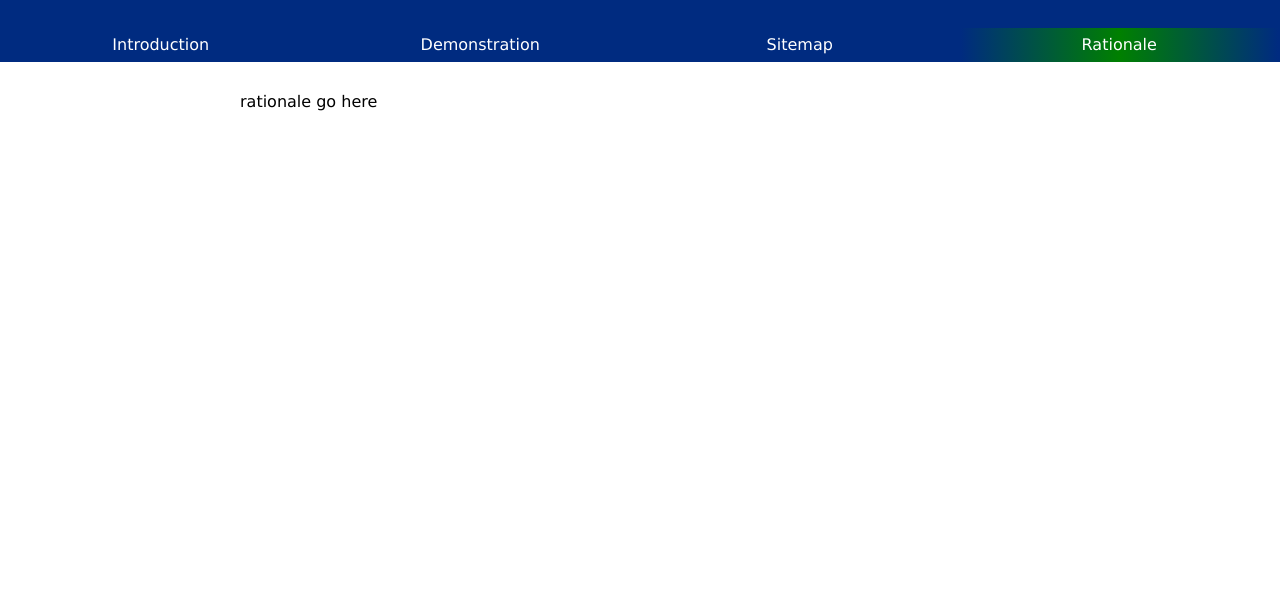
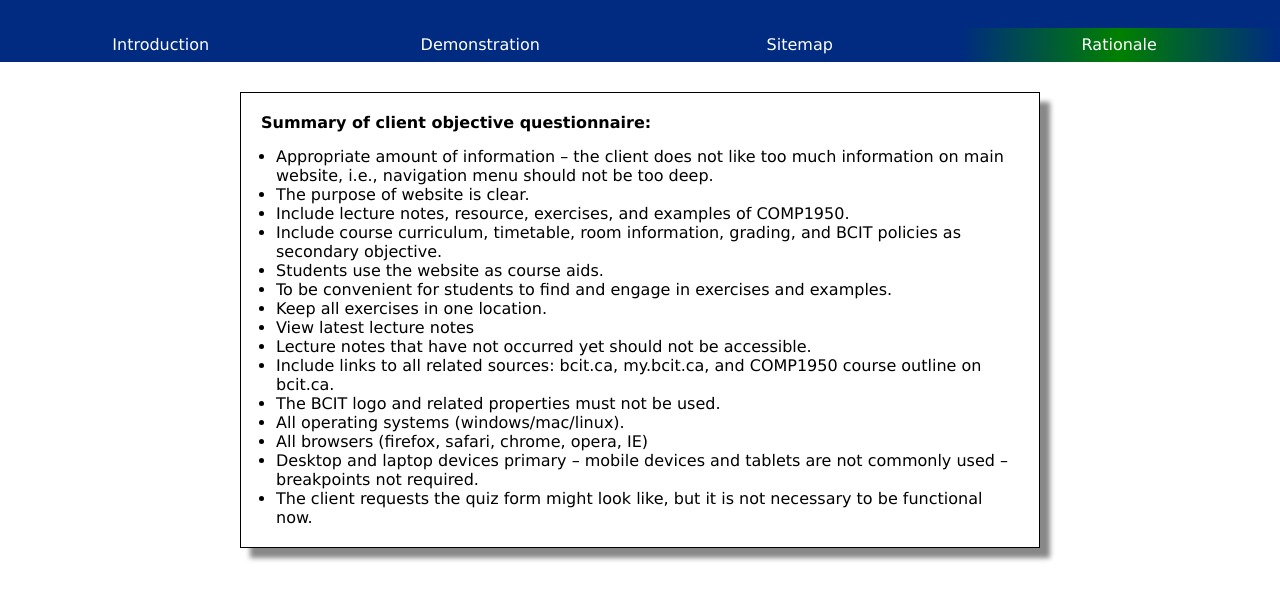
Before and after one commit to mdumycz/comp1950_final, a plain HTML site: page final_project/rationale.html in a window 1280 px wide. Shown: the part 68-668 px from the top of the page. Drawn offline with Linux system fonts and the light colour scheme.

Commit message:
small rationale update

```diff
--- a/final_project/css/styles.css
+++ b/final_project/css/styles.css
@@ -92,12 +92,19 @@ h3 {
 	margin-bottom: 15px;
 }
 
+h4 {
+	margin-bottom: 15px;
+}
+
 article {
 	box-sizing: border-box;
 	padding: 20px;
 	border: 1px solid black;
 	box-shadow: 10px 10px 5px #888888;
+}
 
+article ul {
+	padding-left: 15px;
 }
 
 /*
--- a/final_project/rationale.html
+++ b/final_project/rationale.html
@@ -29,7 +29,29 @@
 		</nav>
 	</div>
 
-	<div id="main">rationale go here</div>
+	<div id="main">
+
+	<article>
+		<h4>Summary of client objective questionnaire:</h4>
+		<ul>
+			<li> Appropriate amount of information – the client does not like too much information on main website, i.e., navigation menu should not be too deep.</li>
+			<li>The purpose of website is clear.</li>
+			<li>Include lecture notes, resource, exercises, and examples of COMP1950.</li>
+			<li>Include course curriculum, timetable, room information, grading, and BCIT policies as secondary objective.</li>
+			<li>Students use the website as course aids.</li>
+			<li>To be convenient for students to find and engage in exercises and examples.</li>
+			<li>Keep all exercises in one location.</li>
+			<li>View latest lecture notes</li>
+			<li>Lecture notes that have not occurred yet should not be accessible.</li>
+			<li>Include links to all related sources: bcit.ca, my.bcit.ca, and COMP1950 course outline on bcit.ca.</li>
+			<li>The BCIT logo and related properties must not be used.</li>
+			<li>All operating systems (windows/mac/linux).</li>
+			<li>All browsers (firefox, safari, chrome, opera, IE)</li>
+			<li>Desktop and laptop devices primary – mobile devices and tablets are not commonly used – breakpoints not required.</li>
+			<li>The client requests the quiz form might look like, but it is not necessary to be functional now.</li>
+		</ul>
+	</article>
+</div>
 
 </body>
 
```
